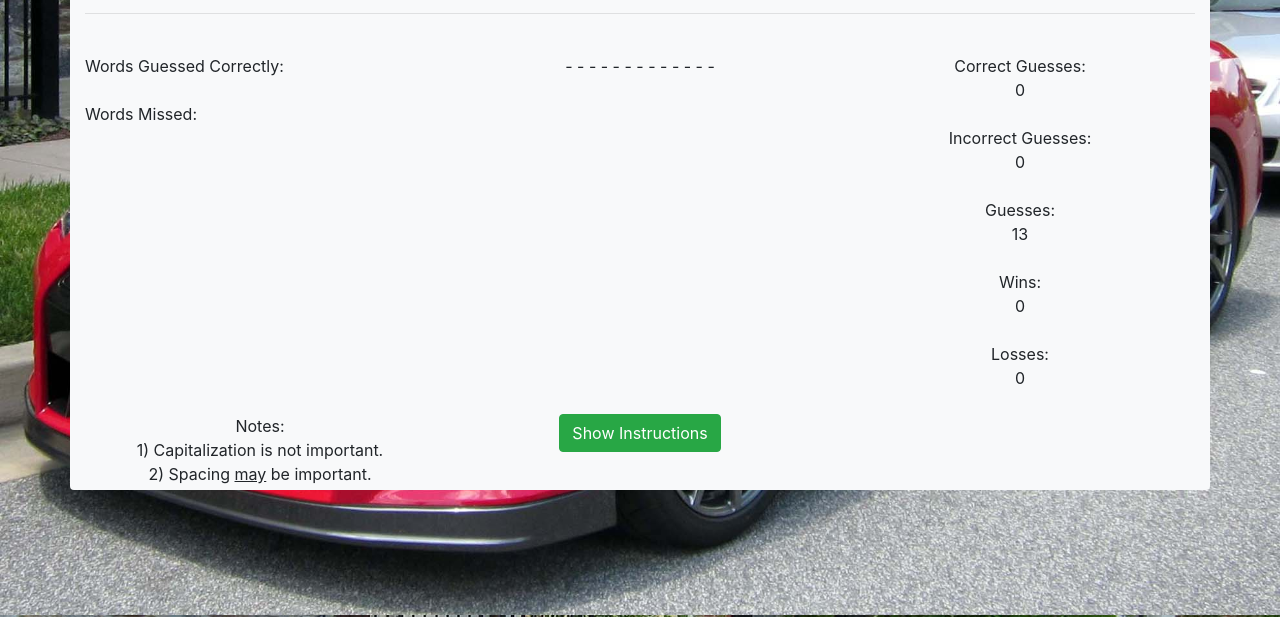
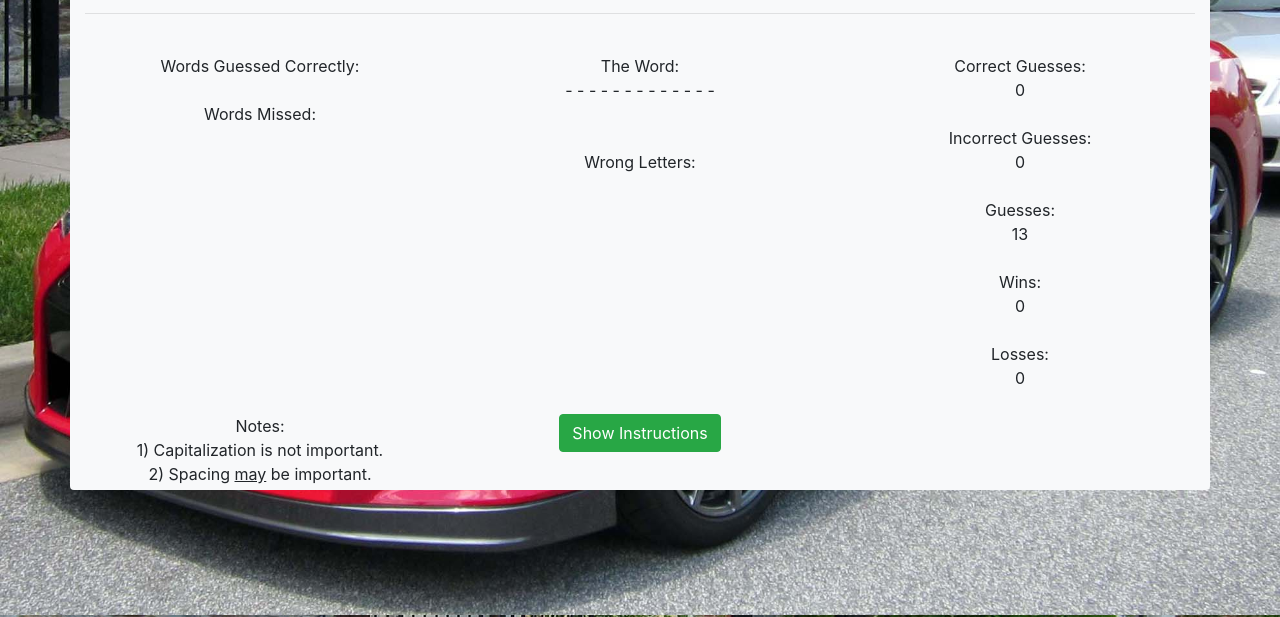
Before and after one commit to ccalilung/WordGuessGame, a plain HTML site: page index.html in a window 1280 px wide. Both pictures are taken after a click on the button "Start Game". Shown: the part 183-800 px from the top of the page. Drawn offline with nearby package versions, Linux system fonts and the light colour scheme.

Commit message:
HTML, CSS/Bootstrap, JQuery Additions

```diff
--- a/assets/javascript/game3.js
+++ b/assets/javascript/game3.js
@@ -56,7 +56,9 @@ function startedGame() {
     var textGuesses = $("#text3");
     var textWin = $("#text4");
     var textLoss = $("#text5");
-    var textStartGame = $("#instructions")
+    var textWrongLetters = $("#text6");
+    var textRightLetters = $("#text7");
+    var textStartGame = $("#instructions");
     textCorrectWords.html("Words Guessed Correctly:");
     textIncorrectWords.html("Words Missed:");
     textCorrectGuess.html("Correct Guesses:");
@@ -64,8 +66,9 @@ function startedGame() {
     textGuesses.html("Guesses:");
     textWin.html("Wins:");
     textLoss.html("Losses:");
-    textStartGame.html("<h1>Hangman: Motors Edition<h1>")
-    textStartGame.append("<hr>")
+    textStartGame.html("<h1>Hangman: Motors Edition<h1>").append("<hr>")
+    textWrongLetters.html("Wrong Letters:")
+    textRightLetters.html("The Word:")
     $("#wins").html(wins);
     $("#loss").html(losses);
 
--- a/index.html
+++ b/index.html
@@ -15,6 +15,7 @@
     <script src="https://stackpath.bootstrapcdn.com/bootstrap/4.1.1/js/bootstrap.min.js" integrity="sha384-smHYKdLADwkXOn1EmN1qk/HfnUcbVRZyYmZ4qpPea6sjB/pTJ0euyQp0Mk8ck+5T"
         crossorigin="anonymous"></script>
     <link rel="stylesheet" type="text/css" href="assets/css/style.css">
+    <link rel="icon" type"image/png" href="assets/images/Nissan_GTR.JPG">
 
 </head>
 
@@ -51,7 +52,7 @@
         </div>
 
         <div class="row my-4">
-            <div class="col-md-4">
+            <div class="col-md-4 text-center">
                 <div id="correctWords">
                     <br>
                 </div>
@@ -61,9 +62,11 @@
                 </div>
             </div>
             <div class="col-md-4 text-center col-md-offset-4">
+                <div id="text7"></div>
                 <div id="alpha"></div>
                 <br>
                 <br>
+                <div id="text6"></div>
                 <div id="wrong"></div>
             </div>
             <div class="col-md-4 text-center">
```
